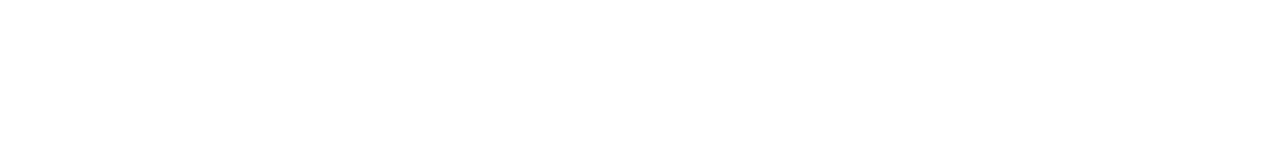
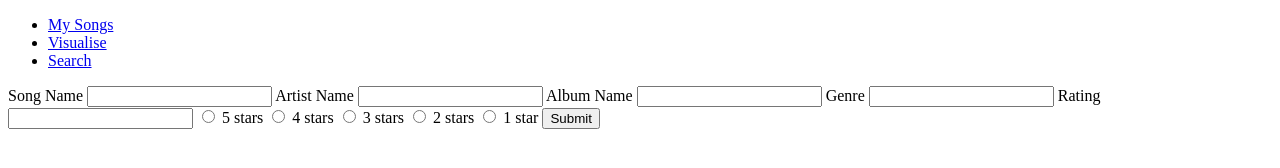
Before and after one commit to gthmsrnvs/DECO2017, a plain HTML site: page index.html in a window 1280 px wide. Drawn offline with Linux system fonts and the light colour scheme.

Commit message:
added a form with star rating mechanism

```diff
--- a/index.html
+++ b/index.html
@@ -1,12 +1,42 @@
 <!DOCTYPE html>
 <html lang="en">
-<head>
-    <meta charset="UTF-8">
-    <meta http-equiv="X-UA-Compatible" content="IE=edge">
-    <meta name="viewport" content="width=device-width, initial-scale=1.0">
+  <head>
+    <meta charset="UTF-8" />
+    <meta http-equiv="X-UA-Compatible" content="IE=edge" />
+    <meta name="viewport" content="width=device-width, initial-scale=1.0" />
     <title>Music Tracker App</title>
-</head>
-<body>
+  </head>
+  <body>
+    <nav>
+      <ul>
+        <li><a href="#mySongs">My Songs</a></li>
+        <li><a href="#visualise">Visualise</a></li>
+        <li><a href="#search">Search</a></li>
+      </ul>
+    </nav>
 
-</body>
+    <form action="#mySongs" method="post">
+      <label for="songName">Song Name</label>
+      <input type="text" name="songName" id="songName" />
+      <label for="artistName">Artist Name</label>
+      <input type="text" name="artistName" id="artistName" />
+      <label for="albumName">Album Name</label>
+      <input type="text" name="albumName" id="albumName" />
+      <label for="genre">Genre</label>
+      <input type="text" name="genre" id="genre" />
+      <label for="rating">Rating</label>
+      <input type="number" name="songRating" id="songRating" />
+      <input type="radio" id="star5" name="rate" value="5" />
+      <label for="star5" title="text">5 stars</label>
+      <input type="radio" id="star4" name="rate" value="4" />
+      <label for="star4" title="text">4 stars</label>
+      <input type="radio" id="star3" name="rate" value="3" />
+      <label for="star3" title="text">3 stars</label>
+      <input type="radio" id="star2" name="rate" value="2" />
+      <label for="star2" title="text">2 stars</label>
+      <input type="radio" id="star1" name="rate" value="1" />
+      <label for="star1" title="text">1 star</label>
+      <input type="submit" value="Submit" />
+    </form>
+  </body>
 </html>
```
Also changed, not shown: README.md.
